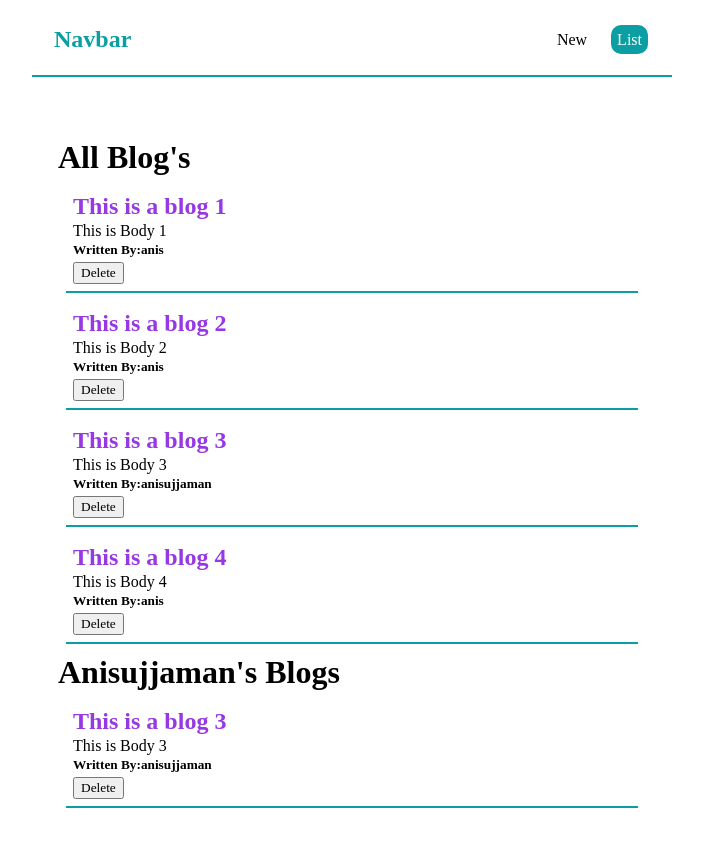
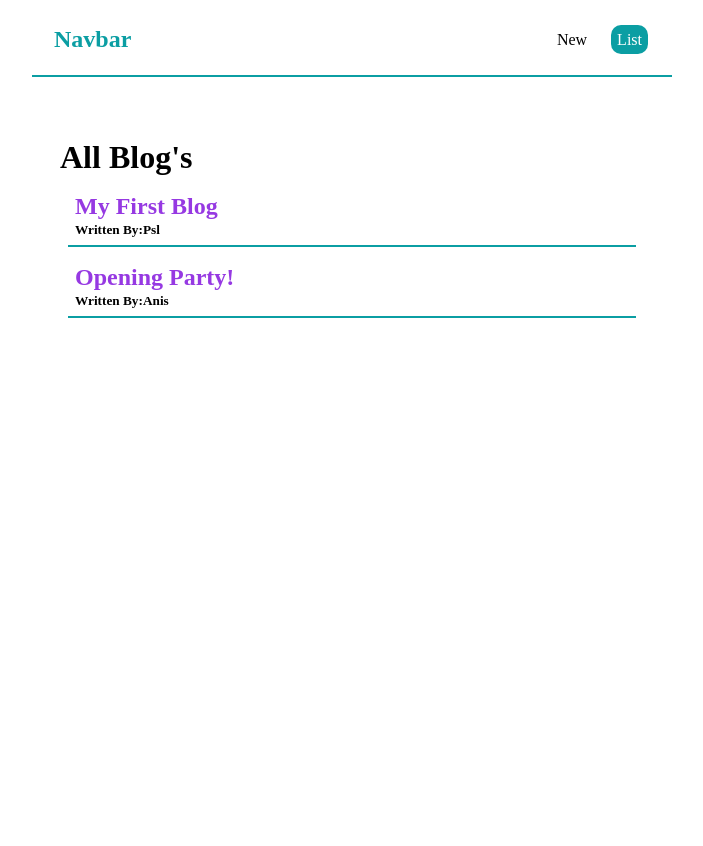
Before and after one commit to Anisujjaman-Md/my-aap, a React (Create React App) app: page / in a window 1280 px wide. Shown: the top 846 px of the page, without its empty margins (288-991 px from the left). After the commit the page ends 800 px from the top, so only its background shows below. Built offline with nearby package versions, Linux system fonts and the light colour scheme; data requests are answered from the project's data file; a web font is replaced by a local one.

Commit message:
6Th Commit

```diff
--- /dev/null
+++ b/src/api/blog.js
@@ -0,0 +1,18 @@
+const baseApiUrl = "http://localhost:8001"
+
+
+export const getBlogs = async () => {
+  try {
+    let res = await fetch(`${baseApiUrl}/blogs`);
+    if(res.ok){
+        let data = await res.json();
+        return data;
+    }
+    return null
+
+  } catch (error) {
+    console.log(error)
+    alert("Could not connect to API server")
+    throw Error("Could not connect to API server");
+  }
+};
--- a/src/pages/BlogList.jsx
+++ b/src/pages/BlogList.jsx
@@ -1,6 +1,6 @@
-import React from 'react'
+import React from "react";
 
-function BlogList({blogs, title, handleDelete}) {
+function BlogList({ blogs, title }) {
   // const blogs = props.blogs
   // console.log(props,blogs)
   return (
@@ -9,13 +9,11 @@ function BlogList({blogs, title, handleDelete}) {
       {blogs.map((blog) => (
         <div className="blog-preview" key={blog.id}>
           <h2>{blog.title}</h2>
-            <p>{blog.body}</p>
           <h5>Written By:{blog.author}</h5>
-            <button onClick={() => handleDelete(blog.id)}>Delete</button>
         </div>
       ))}
     </div>
-  )
+  );
 }
 
-export default BlogList
+export default BlogList;
--- a/src/pages/Home.jsx
+++ b/src/pages/Home.jsx
@@ -1,55 +1,29 @@
 import React, { Fragment, useState, useEffect } from "react";
+import { getBlogs } from "../api/blog";
 import BlogList from "./BlogList";
 
 function Home() {
-  let [blogs, setBlogs] = useState([
-    {
-      title: "This is a blog 1",
-      body: "This is Body 1",
-      author: "anis",
-      id: 1,
-    },
-    {
-      title: "This is a blog 2",
-      body: "This is Body 2",
-      author: "anis",
-      id: 2,
-    },
-    {
-      title: "This is a blog 3",
-      body: "This is Body 3",
-      author: "anisujjaman",
-      id: 3,
-    },
-    {
-      title: "This is a blog 4",
-      body: "This is Body 4",
-      author: "anis",
-      id: 4,
-    },
-  ]);
-  const handleDelete = (id) => {
-    const newBlog = blogs.filter((blog) => blog.id !== id);
-    setBlogs(newBlog);
+  const [blogs, setBlogs] = useState(null);
+
+  const getData = async () => {
+    let res = await getBlogs();
+    if (res) setBlogs(res);
   };
 
   useEffect(() => {
-    console.log("effect called");
+    getData();
   }, []);
 
   return (
     <Fragment>
       <div className="home">
-        <BlogList
-          blogs={blogs}
-          title="All Blog's"
-          handleDelete={handleDelete}
-        />
-        <BlogList
-          blogs={blogs.filter((blog) => blog.author === "anisujjaman")}
-          title="Anisujjaman's Blogs"
-          handleDelete={handleDelete}
-        />
+        <div>
+          {blogs ? (
+            <BlogList blogs={blogs} title="All Blog's" />
+          ) : (
+            <div>Loading .....</div>
+          )}
+        </div>
       </div>
     </Fragment>
   );
```
Also changed, not shown: 1 other file (tests, documents, lock files or other folders). Lines whose indentation alone changed are shown as unchanged.
